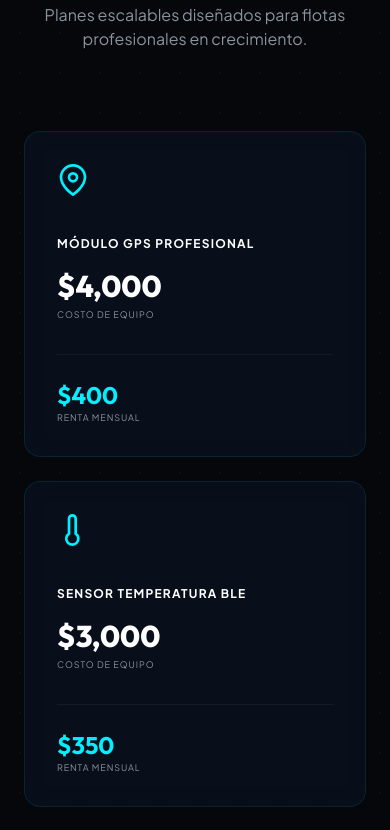
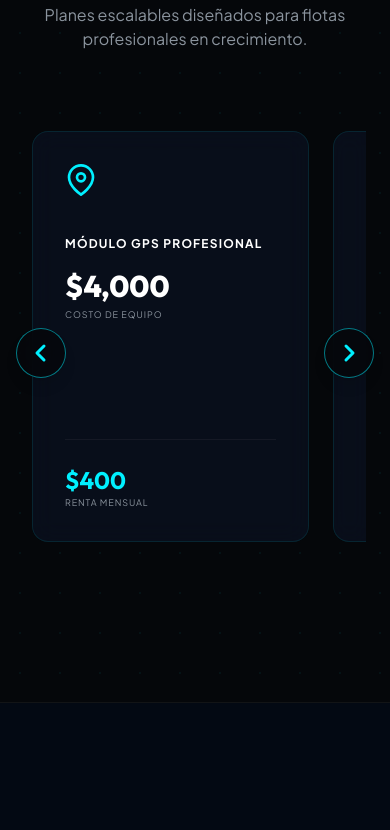
Before and after one commit to bolshevik2099-ai/zamex-telematics, a plain HTML site: page index.html in a window 390 px wide. Shown: the part 1858-2688 px from the top of the page. Drawn offline with nearby package versions, Linux system fonts and the light colour scheme.

Commit message:
Implement mobile horizontal pricing slider with navigation arrows

```diff
--- a/index.html
+++ b/index.html
@@ -200,21 +200,42 @@
                         crecimiento.</p>
                 </div>
 
-                <div class="grid md:grid-cols-2 lg:grid-cols-4 gap-6">
+                <div class="relative group">
+                    <!-- Navigation Arrows (Mobile) -->
+                    <button
+                        onclick="document.getElementById('pricing-container').scrollBy({left: -300, behavior: 'smooth'})"
+                        class="absolute left-0 top-1/2 -translate-y-1/2 z-20 p-3 bg-telematics-black/80 text-telematics-cyan rounded-full backdrop-blur-md md:hidden border border-telematics-cyan/50 shadow-lg hover:scale-110 active:scale-95 transition-all -ml-2">
+                        <svg class="w-6 h-6" fill="none" viewBox="0 0 24 24" stroke="currentColor" stroke-width="3">
+                            <path stroke-linecap="round" stroke-linejoin="round" d="M15 19l-7-7 7-7" />
+                        </svg>
+                    </button>
+                    <button
+                        onclick="document.getElementById('pricing-container').scrollBy({left: 300, behavior: 'smooth'})"
+                        class="absolute right-0 top-1/2 -translate-y-1/2 z-20 p-3 bg-telematics-black/80 text-telematics-cyan rounded-full backdrop-blur-md md:hidden border border-telematics-cyan/50 shadow-lg hover:scale-110 active:scale-95 transition-all -mr-2">
+                        <svg class="w-6 h-6" fill="none" viewBox="0 0 24 24" stroke="currentColor" stroke-width="3">
+                            <path stroke-linecap="round" stroke-linejoin="round" d="M9 5l7 7-7 7" />
+                        </svg>
+                    </button>
+
+                    <!-- Scroll Container -->
+                    <div id="pricing-container"
+                        class="flex md:grid md:grid-cols-2 lg:grid-cols-4 gap-6 overflow-x-auto md:overflow-visible snap-x snap-mandatory md:snap-none scroll-smooth pb-8 md:pb-0 px-2 md:px-0 no-scrollbar">
                         <!-- Unit 1 -->
-                    <div class="glass-industrial p-8 rounded-2xl flex flex-col">
+                        <div
+                            class="glass-industrial p-8 rounded-2xl flex flex-col min-w-[85%] sm:min-w-[50%] md:min-w-0 snap-center">
                             <div class="mb-10 text-telematics-cyan">
-                            <svg class="w-8 h-8" viewBox="0 0 24 24" fill="none" stroke="currentColor" stroke-width="2">
+                                <svg class="w-8 h-8" viewBox="0 0 24 24" fill="none" stroke="currentColor"
+                                    stroke-width="2">
                                     <path d="M21 10c0 7-9 13-9 13s-9-6-9-13a9 9 0 0 1 18 0z" />
                                     <circle cx="12" cy="10" r="3" />
                                 </svg>
                             </div>
-                        <h4 class="font-bold text-white uppercase tracking-widest text-xs mb-4">Módulo GPS Profesional
-                        </h4>
+                            <h4 class="font-bold text-white uppercase tracking-widest text-xs mb-4">Módulo GPS
+                                Profesional</h4>
                             <div class="mb-8">
                                 <p class="text-3xl font-display font-black text-white">$4,000</p>
-                            <p class="text-[9px] uppercase tracking-widest text-telematics-gray mt-1">Costo de Equipo
-                            </p>
+                                <p class="text-[9px] uppercase tracking-widest text-telematics-gray mt-1">Costo de
+                                    Equipo</p>
                             </div>
                             <div class="mt-auto pt-6 border-t border-white/5">
                                 <p class="text-2xl font-display font-bold text-telematics-cyan">$400</p>
@@ -223,18 +244,20 @@
                         </div>
 
                         <!-- Unit 2 -->
-                    <div class="glass-industrial p-8 rounded-2xl flex flex-col">
+                        <div
+                            class="glass-industrial p-8 rounded-2xl flex flex-col min-w-[85%] sm:min-w-[50%] md:min-w-0 snap-center">
                             <div class="mb-10 text-telematics-cyan">
-                            <svg class="w-8 h-8" viewBox="0 0 24 24" fill="none" stroke="currentColor" stroke-width="2">
+                                <svg class="w-8 h-8" viewBox="0 0 24 24" fill="none" stroke="currentColor"
+                                    stroke-width="2">
                                     <path d="M14 14.76V3.5a2.5 2.5 0 0 0-5 0v11.26a4.5 4.5 0 1 0 5 0z" />
                                 </svg>
                             </div>
-                        <h4 class="font-bold text-white uppercase tracking-widest text-xs mb-4">Sensor Temperatura BLE
-                        </h4>
+                            <h4 class="font-bold text-white uppercase tracking-widest text-xs mb-4">Sensor Temperatura
+                                BLE</h4>
                             <div class="mb-8">
                                 <p class="text-3xl font-display font-black text-white">$3,000</p>
-                            <p class="text-[9px] uppercase tracking-widest text-telematics-gray mt-1">Costo de Equipo
-                            </p>
+                                <p class="text-[9px] uppercase tracking-widest text-telematics-gray mt-1">Costo de
+                                    Equipo</p>
                             </div>
                             <div class="mt-auto pt-6 border-t border-white/5">
                                 <p class="text-2xl font-display font-bold text-telematics-cyan">$350</p>
@@ -243,12 +266,14 @@
                         </div>
 
                         <!-- Unit 3 -->
-                    <div class="glass-industrial p-8 rounded-2xl flex flex-col bg-white/5 relative overflow-hidden">
+                        <div
+                            class="glass-industrial p-8 rounded-2xl flex flex-col bg-white/5 relative overflow-hidden min-w-[85%] sm:min-w-[50%] md:min-w-0 snap-center">
                             <div
                                 class="absolute top-2 right-2 text-[8px] font-bold text-telematics-cyan px-2 py-1 bg-telematics-cyan/10 rounded uppercase">
                                 Próximamente</div>
                             <div class="mb-10 text-telematics-gray opacity-50">
-                            <svg class="w-8 h-8" viewBox="0 0 24 24" fill="none" stroke="currentColor" stroke-width="2">
+                                <svg class="w-8 h-8" viewBox="0 0 24 24" fill="none" stroke="currentColor"
+                                    stroke-width="2">
                                     <path d="M12 2v20M2 12h20" />
                                 </svg>
                             </div>
@@ -256,8 +281,8 @@
                                 Precisión</h4>
                             <div class="mb-8 opacity-50">
                                 <p class="text-3xl font-display font-black text-white">$6,500</p>
-                            <p class="text-[9px] uppercase tracking-widest text-telematics-gray mt-1">Costo de Equipo
-                            </p>
+                                <p class="text-[9px] uppercase tracking-widest text-telematics-gray mt-1">Costo de
+                                    Equipo</p>
                             </div>
                             <div class="mt-auto pt-6 border-t border-white/5 opacity-50">
                                 <p class="text-2xl font-display font-bold text-telematics-cyan">$600</p>
@@ -267,9 +292,10 @@
 
                         <!-- Unit 4 - Professional Pack -->
                         <div
-                        class="glass-industrial p-8 rounded-2xl flex flex-col bg-telematics-cyan text-telematics-black border-none ring-4 ring-telematics-cyan/20">
+                            class="glass-industrial p-8 rounded-2xl flex flex-col bg-telematics-cyan text-telematics-black border-none ring-4 ring-telematics-cyan/20 min-w-[85%] sm:min-w-[50%] md:min-w-0 snap-center">
                             <div class="mb-10 text-telematics-black">
-                            <svg class="w-8 h-8" viewBox="0 0 24 24" fill="none" stroke="currentColor" stroke-width="3">
+                                <svg class="w-8 h-8" viewBox="0 0 24 24" fill="none" stroke="currentColor"
+                                    stroke-width="3">
                                     <path d="M20 6L9 17l-5-5" />
                                 </svg>
                             </div>
@@ -281,10 +307,12 @@
                             </div>
                             <div class="mt-auto pt-6 border-t border-black/10">
                                 <p class="text-3xl font-display font-black">$1,200</p>
-                            <p class="text-[9px] uppercase tracking-widest opacity-70 font-bold">Renta Todo Incluido</p>
+                                <p class="text-[9px] uppercase tracking-widest opacity-70 font-bold">Renta Todo Incluido
+                                </p>
                             </div>
                             <a href="https://wa.me/523511045606?text=Hola%20ZAMEX%20Telematics%2C%20me%20interesa%20una%20cotizaci%C3%B3n%20para%20mi%20flota."
                                 class="mt-8 w-full py-4 bg-telematics-black text-white text-[10px] font-black uppercase tracking-widest text-center rounded block shadow-xl transition-all hover:brightness-125 hover:-translate-y-1">Contratar</a>
+                        </div>
                     </div>
                 </div>
             </div>
```
Lines whose indentation alone changed are shown as unchanged.
